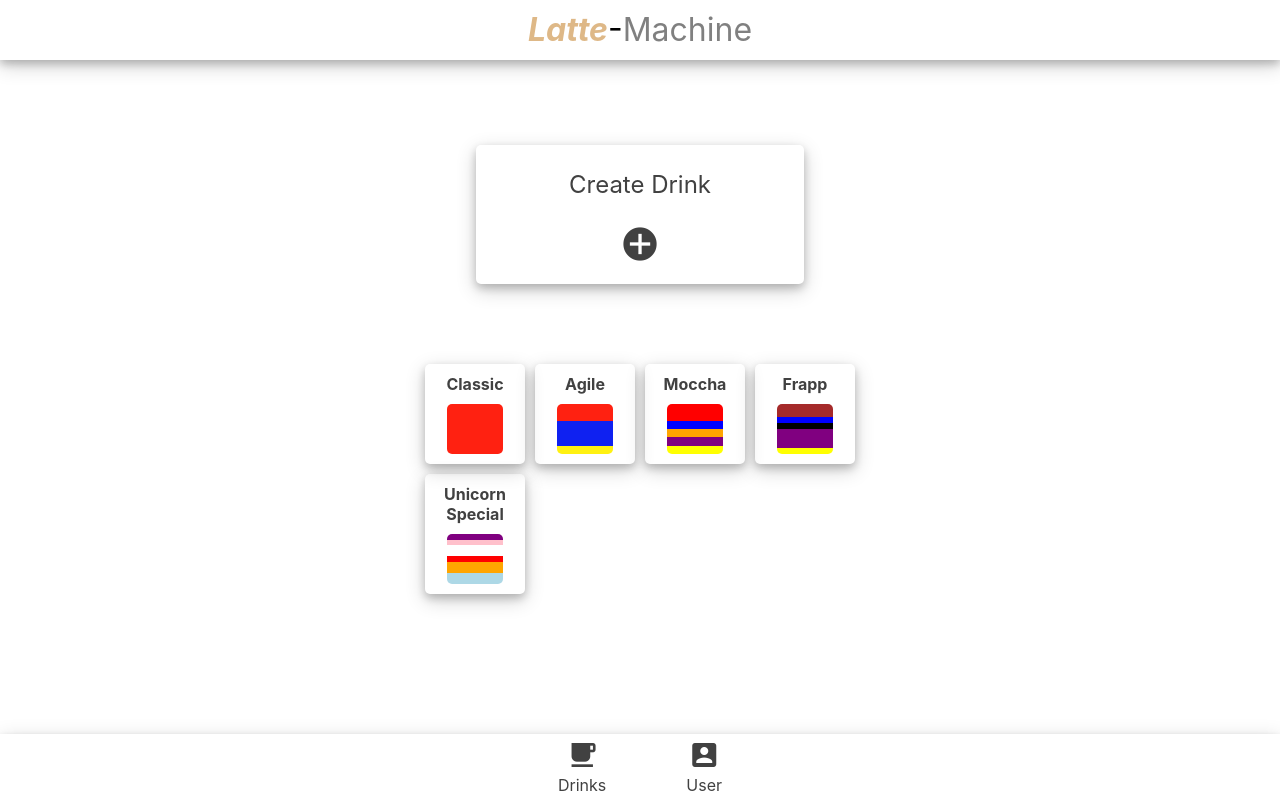
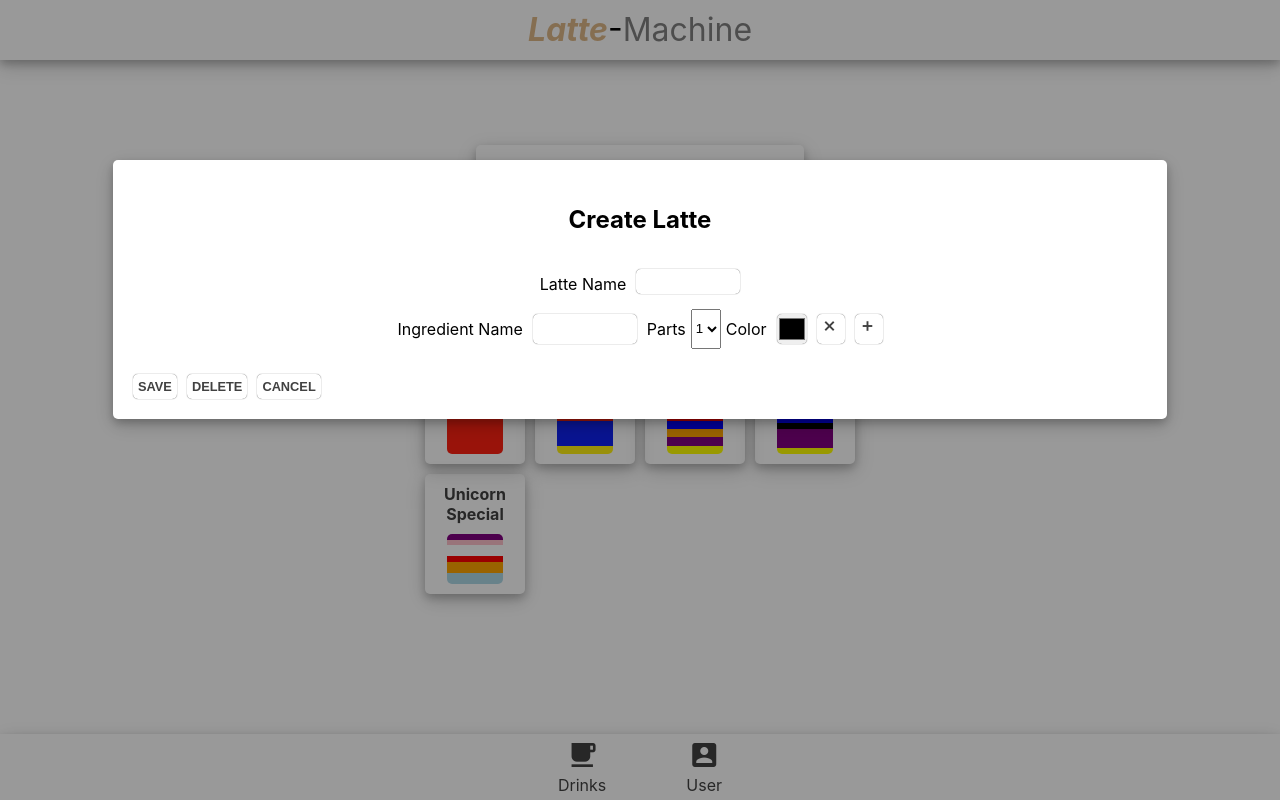
Before and after one commit to henryvalbuena/latte-machine, a React (Create React App) app: page /drinks in a window 1280 px wide. Built offline with nearby package versions, Linux system fonts and the light colour scheme; the HTML template or start-up script is replaced by a standard one.

Commit message:
Implemented Modal

```diff
--- a/src/App.js
+++ b/src/App.js
@@ -1,4 +1,4 @@
-import React from "react";
+import React, { useState } from "react";
 import { BrowserRouter as Router, Route, Switch } from "react-router-dom";
 
 import Main from "./containers/Main";
@@ -8,6 +8,7 @@ import CreateLatte from "./components/CreateLatte";
 import Lattes from "./components/Lattes";
 import Latte from "./components/Latte";
 import User from "./components/User";
+import LatteModal from "./components/LatteModal";
 
 import styles from "./App.module.css";
 
@@ -141,11 +142,36 @@ function App() {
   ];
   let makeLattes = () => {
     let list = [];
-    for (let latte of tmpLattes) list.push(Latte(latte));
+    let counter = 0;
+    for (let latte of tmpLattes)
+      list.push(<Latte key={counter++} {...latte} />);
     return list;
   };
 
   let latteList = makeLattes();
+
+  let [isModalOpen, setModal] = useState(true);
+
+  let openModal = () => {
+    setModal(!isModalOpen);
+    console.log("open", isModalOpen);
+  };
+
+  let closeModal = () => {
+    setModal(false);
+    console.log("closed", isModalOpen);
+  };
+
+  let handleForm = (event) => {
+    let { ingredient, parts, color, latteName } = event.target;
+    console.log(...ingredient);
+    console.log(...parts);
+    console.log(...color);
+    console.log(latteName.value);
+    // console.log(event.target)
+    console.log("submitted")
+    event.preventDefault();
+  };
 
   return (
     <Router>
@@ -154,8 +180,13 @@ function App() {
         <Main>
           <Switch>
             <Route exact path="/drinks">
-              <CreateLatte />
+              <CreateLatte openModal={() => openModal} />
               <Lattes latteList={latteList} />
+              <LatteModal
+                display={isModalOpen}
+                closeModal={closeModal}
+                handleForm={handleForm}
+              />
             </Route>
             <Route exact path="/user">
               <User />
--- a/src/components/CreateLatte.js
+++ b/src/components/CreateLatte.js
@@ -4,7 +4,7 @@ import styles from "./CreateLatte.module.css";
 
 function CreateLatte(props) {
   return (
-    <div className={styles.container}>
+    <div className={styles.container} onClick={props.openModal()}>
       <div className={styles.createDrink}>
         <div className={styles.text}>Create Drink</div>
         <i className={[styles.icon, "material-icons"].join(" ")}>cancel</i>
--- /dev/null
+++ b/src/components/LatteModal.js
@@ -0,0 +1,129 @@
+import React, { Component } from "react";
+
+import LatteModalIngredient from "./LatteModalIngredient";
+
+import styles from "./LatteModal.module.css";
+
+class LatteModal extends Component {
+  constructor(props) {
+    super(props);
+    this.state = {};
+  }
+
+  componentDidMount() {
+    this.initState();
+  }
+
+  initState() {
+    let { latte } = this.props;
+    let state = {
+      title: latte ? `Edit ${latte.name}` : "Create Latte",
+      latteName: latte?.name ? latte.name : "",
+      disableRmv: true,
+      disableAdd: false,
+      ingredientKey: 1,
+      ingredients: [],
+    };
+    state.ingredients.push(
+      <LatteModalIngredient
+        key={state.ingredientKey}
+        ingredients={[]}
+        add={this.handleAddIngredient.bind(this)}
+        remove={this.handleRemoveIngredient.bind(this)}
+        id={state.ingredientKey}
+      />
+    );
+    this.setState(state);
+  }
+
+  handleAddIngredient() {
+    if (!this.state.disableAdd) {
+      let state = { ...this.state };
+      let ingredients = [...state.ingredients];
+      ingredients.push(
+        <LatteModalIngredient
+          key={++state.ingredientKey}
+          ingredients={ingredients}
+          add={this.handleAddIngredient.bind(this)}
+          remove={this.handleRemoveIngredient.bind(this)}
+          id={state.ingredientKey}
+        />
+      );
+      state.ingredients = ingredients;
+      if (state.ingredients.length >= 4) state.disableAdd = true;
+      state.disableRmv = false;
+      this.setState(state);
+      console.log("Add", state.ingredientKey);
+    } else {
+      console.log("Limit reached");
+    }
+  }
+
+  handleRemoveIngredient(id) {
+    if (!this.state.disableRmv) {
+      let state = { ...this.state };
+      let ingredients = [...state.ingredients];
+      let newIngredients = ingredients.filter((ele) => ele.key !== `${id}`);
+      if (newIngredients.length <= 1) state.disableRmv = true;
+      state.disableAdd = false;
+      state.ingredients = newIngredients;
+      this.setState(state);
+      console.log("Remove", id);
+    } else {
+      console.log("Cannot remove");
+    }
+  }
+
+  closeModal() {
+    this.props.closeModal();
+    this.initState();
+  }
+
+  render() {
+    return (
+      <div
+        style={{ display: this.props.display ? "block" : "none" }}
+        className={styles.modalContainer}
+      >
+        <div className={styles.modalContent}>
+          <h2 className={styles.title}>{this.state.title}</h2>
+          <div className={styles.preview}></div>
+          <form
+            className={styles.form}
+            onSubmit={(event) => this.props.handleForm(event)}
+          >
+            <div className={styles.latteName}>
+              <label className={styles.labels}>Latte Name</label>
+              <input
+                className={styles.inputs}
+                type="text"
+                id="latteName"
+                name="latteName"
+                value={this.latteName}
+              />
+            </div>
+            {this.state.ingredients}
+            <button className={styles.btns} type="submit">
+              SAVE
+            </button>
+            <button
+              className={[styles.btns, styles.red].join(" ")}
+              type="button"
+            >
+              DELETE
+            </button>
+            <button
+              className={styles.btns}
+              onClick={() => this.closeModal()}
+              type="button"
+            >
+              CANCEL
+            </button>
+          </form>
+        </div>
+      </div>
+    );
+  }
+}
+
+export default LatteModal;
--- /dev/null
+++ b/src/components/LatteModal.module.css
@@ -0,0 +1,117 @@
+option {
+  font-weight: bold;
+}
+.modalContainer {
+  position: fixed;
+  z-index: 1;
+  padding-top: 20vh;
+  left: 0;
+  top: 0;
+  width: 100%;
+  height: 100%;
+  overflow: auto;
+  background-color: rgb(0, 0, 0, 0.4);
+}
+
+.modalContent {
+  width: 80%;
+  position: relative;
+  background-color: white;
+  margin: 0 auto;
+  padding: 15px;
+  border-radius: 5px;
+  box-shadow: 0 4px 8px 0 rgba(0, 0, 0, 0.2), 0 6px 20px 0 rgba(0, 0, 0, 0.19);
+  animation: animateModal 0.4s;
+}
+
+@keyframes animateModal {
+  from {
+    top: -300px;
+    opacity: 0;
+  }
+  to {
+    top: 0;
+    opacity: 1;
+  }
+}
+
+.title {
+  text-align: center;
+  padding: 10px 0;
+}
+
+.latteName {
+  display: flex;
+  justify-content: center;
+}
+
+.lableBox {
+  display: flex;
+  flex-wrap: wrap;
+  justify-content: center;
+  margin: 10px 0 20px 0;
+}
+
+.labels,
+.inputs {
+  margin: 5px;
+}
+
+.labels {
+  padding-top: 5px;
+}
+
+.btns {
+  font-size: 0.8em;
+  font-weight: bold;
+  border: none;
+  border-radius: 5px;
+  box-shadow: 0 0 1px 0 rgb(65, 65, 65);
+  background-color: white;
+  padding: 5px 5px;
+  text-decoration: none;
+  color: rgb(65, 65, 65);
+  transition: all 0.2s;
+  cursor: pointer;
+  margin: 5px;
+}
+
+.btns:hover {
+  background-color: rgb(65, 65, 65);
+  color: burlywood;
+}
+
+.btns.red:hover, .btns:hover .red {
+    color: red;
+}
+
+.icon {
+  font-size: 1.2em;
+  font-weight: bold;
+  padding: 0;
+  margin: 0;
+  width: 18px;
+}
+
+.inputs {
+  border: none;
+  box-shadow: 0 0 1px 0 rgb(65, 65, 65);
+  border-radius: 5px;
+}
+
+.inputs[type="text"] {
+  width: 100px;
+  font-size: 1em;
+}
+
+.inputs[type="number"] {
+  width: 5%;
+  font-size: 1em;
+}
+
+.inputs[type="color"] {
+  padding: 0;
+  width: 30px;
+  height: 30px;
+  font-size: 1em;
+}
--- /dev/null
+++ b/src/components/LatteModalIngredient.js
@@ -0,0 +1,41 @@
+import React, { useRef } from "react";
+
+import styles from "./LatteModal.module.css";
+
+function LatteModalIngredient(props) {
+  // const nodes = {
+  //   ingredient: useRef(null),
+  //   parts: useRef(null),
+  //   color: useRef(null)
+  // }
+
+  return (
+    <div className={styles.lableBox}>
+      <label className={styles.labels}>Ingredient Name</label>
+      <input
+        className={styles.inputs}
+        type="text"
+        id="ingredient"
+        name="ingredient"
+      />
+      <label className={styles.labels}>Parts</label>
+      <select id="parts" name="parts">
+        <option value="1">1</option>
+        <option value="2">2</option>
+        <option value="3">3</option>
+      </select>
+      <label className={styles.labels}>Color</label>
+      <input className={styles.inputs} type="color" id="color" name="color" />
+      <span className={styles.btns} onClick={() => props.remove(props.id)}>
+        <i className={[styles.icon, styles.red, "material-icons"].join(" ")}>
+          close
+        </i>
+      </span>
+      <span className={styles.btns} onClick={() => props.add()}>
+        <i className={[styles.icon, "material-icons"].join(" ")}>add</i>
+      </span>
+    </div>
+  );
+}
+
+export default LatteModalIngredient;
```
